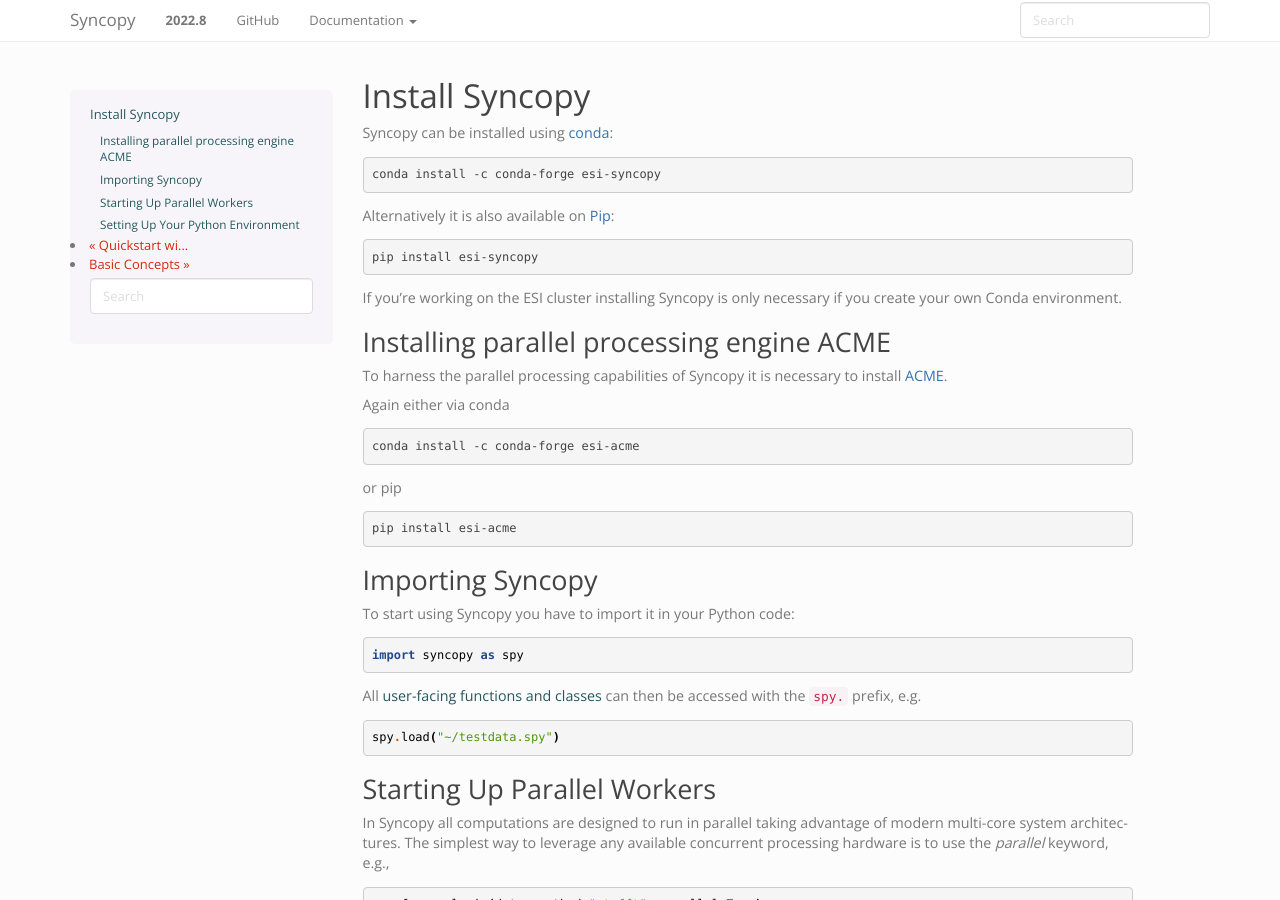
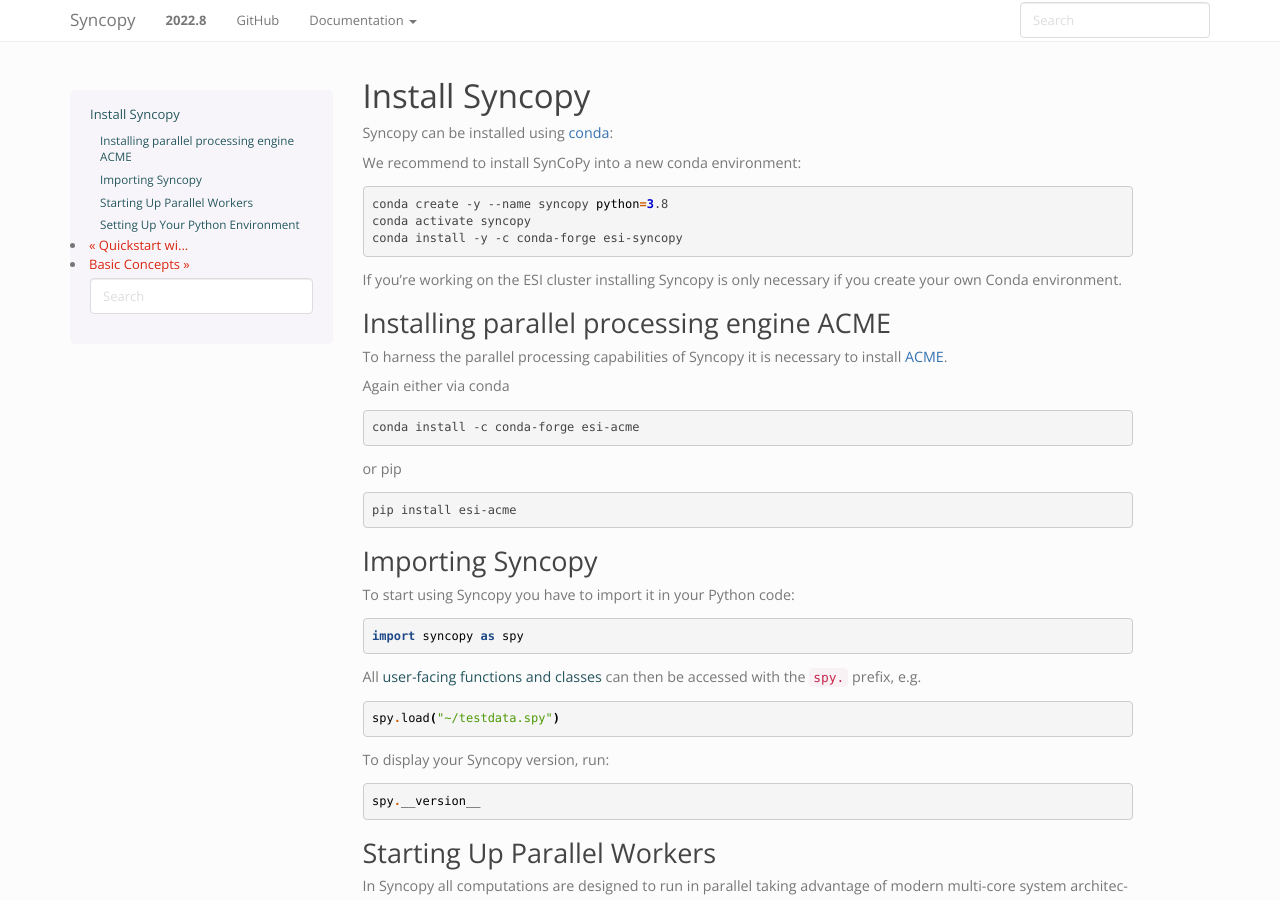
Before and after one commit to esi-neuroscience/syncopy, a Sphinx documentation site: the page built from doc/source/setup.rst, in a window 1280 px wide and 900 px high. Built offline with Sphinx 7.4.7, drawn with Linux system fonts in a browser that asks for light colours; the version number is read from the project's files by our own code.

Commit message:
NEW: Update install instructions in user doc, now consistent with repo README file.

```diff
--- a/doc/source/setup.rst
+++ b/doc/source/setup.rst
@@ -3,15 +3,14 @@
 
 Syncopy can be installed using `conda <https://anaconda.org>`_:
 
-.. code-block:: bash
-
-    conda install -c conda-forge esi-syncopy
-
-Alternatively it is also available on `Pip <https://pypi.org/project/pip/>`_:
+We recommend to install SynCoPy into a new conda environment:
 
 .. code-block:: bash
 
-    pip install esi-syncopy
+   conda create -y --name syncopy python=3.8
+   conda activate syncopy
+   conda install -y -c conda-forge esi-syncopy
+
 
 If you're working on the ESI cluster installing Syncopy is only necessary if
 you create your own Conda environment.
@@ -52,6 +51,14 @@
 .. code-block:: python
 
     spy.load("~/testdata.spy")
+
+
+To display your Syncopy version, run:
+
+.. code-block:: python
+
+    spy.__version__
+
 
 .. _start_parallel:
 
```
